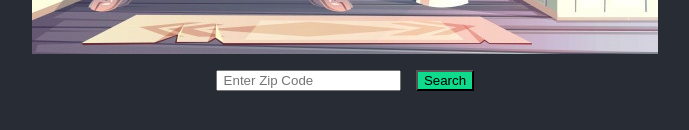
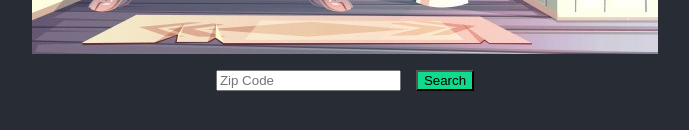
Before and after one commit to Magnus-Jay/potty-front-end, a React (Create React App) app: page / in a window 1280 px wide. Shown: the part 572-702 px from the top of the page, without its empty margins (295-984 px from the left). Built offline with nearby package versions, Linux system fonts and the light colour scheme.

Commit message:
changed search

```diff
--- a/src/Form/Form.js
+++ b/src/Form/Form.js
@@ -15,7 +15,7 @@
 render (){
     return (
         <div className="form-row">
-           <Form.Control type="text" placeholder=" Enter Zip Code" />
+           <Form.Control type="text" placeholder="Zip Code" />
         </div>
             );
 }
```
